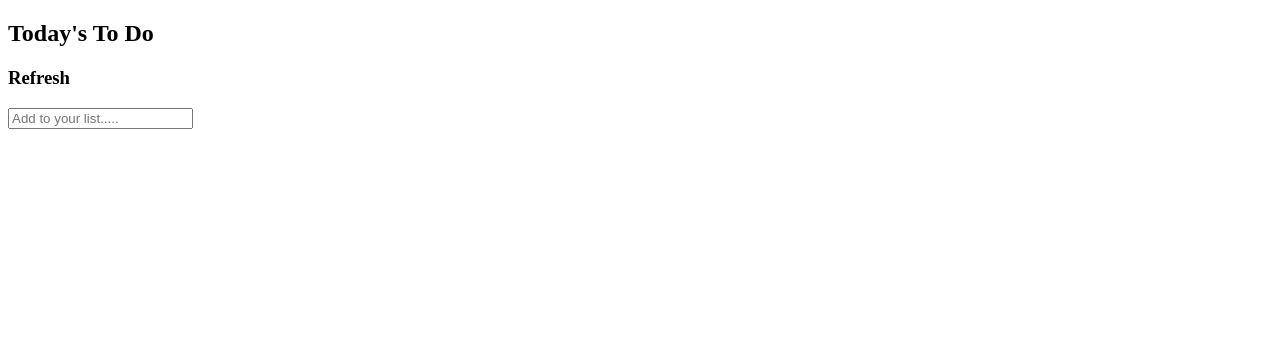
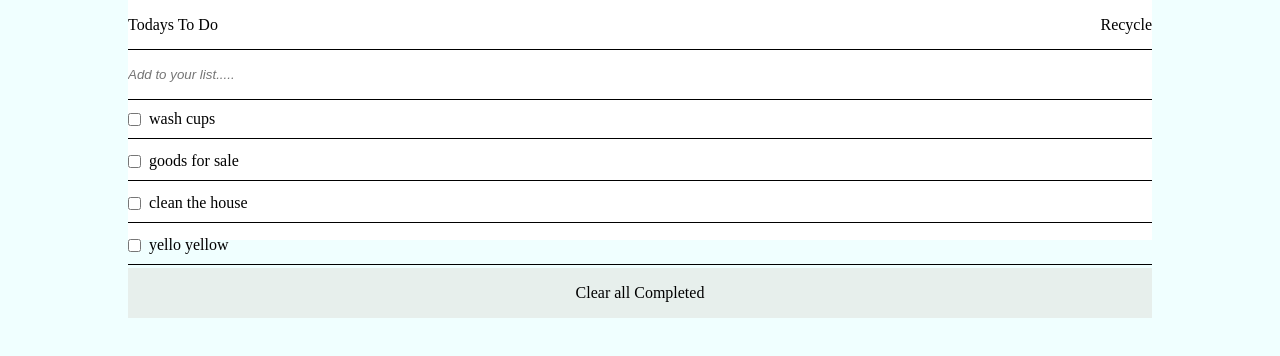
Before and after one commit to BenjaminMatembe/To_Do_List, a website built with webpack: page src/index.html in a window 1280 px wide. Built offline with nearby package versions, Linux system fonts and the light colour scheme.

Commit message:
Add html and  css rules

```diff
--- a/src/index.html
+++ b/src/index.html
@@ -7,11 +7,12 @@
 </head>
 <body>
 <section>
+  <div class="container">
 
-        <h1>
-            Today's To Do
-        </h1>
-        <h3>Refresh</h3>
+    <header>
+        <span>Todays To Do</span>
+        <span>Recycle</span>
+       </header>
         <form>
             <input type="text" placeholder="Add to your list.....">
         </form>
@@ -19,6 +20,8 @@
         <ul class="createdList">
 
         </ul>
+        <div class="clear"><p>Clear all Completed</p></div>
+  </div>
 
 </section>
 </body>
--- a/src/index.js
+++ b/src/index.js
@@ -1 +1,20 @@
 import './style.css';
+import iterate from './modules/loader.js';
+// const ulList = document.querySelector('.createdList');
+
+// const list = [
+//   { description: ['wash cups', 'goods for sale', 'clean the house', 'yello yellow'] },
+//   { completed: [false, false, false, false] },
+//   { index: [1, 2, 3, 4] },
+
+// ];
+
+// const iterate = () => {
+//   for (let i = 0; i < list[0].description.length; i += 1) {
+//     ulList.innerHTML += `<li><input type="checkbox"/>${list[0].description[i]}</li>`;
+//   }
+// };
+
+window.addEventListener('load', () => {
+  iterate();
+});
--- /dev/null
+++ b/src/modules/loader.js
@@ -0,0 +1,16 @@
+const ulList = document.querySelector('.createdList');
+
+const list = [
+  { description: ['wash cups', 'goods for sale', 'clean the house', 'yello yellow'] },
+  { completed: [false, false, false, false] },
+  { index: [1, 2, 3, 4] },
+
+];
+
+const iterate = () => {
+  for (let i = 0; i < list[0].description.length; i += 1) {
+    ulList.innerHTML += `<li><input type="checkbox"/>${list[0].description[i]}</li>`;
+  }
+};
+
+export default iterate;
--- a/src/style.css
+++ b/src/style.css
@@ -1,3 +1,79 @@
-.header{
-display: flex;
+*{
+  margin: 0;
+  padding: 0;
+  box-sizing: border-box;
+
 }
+body{
+  background-color: azure;
+}
+
+section{
+  /* background-color: pink; */
+  width: 100vw;
+  height: 30vh;
+  display: flex;
+  justify-content: center;
+  /* align-items: center; */
+
+}
+
+.container{
+width: 80%;
+background-color: white;
+height: 100%;
+/* padding-bottom: 20%; */
+/* margin: 10% 0 ; */
+
+}
+
+header{
+  display: flex;
+  justify-content: space-between;
+  align-items: center;
+  /* background-color: red; */
+  border-bottom: 1px solid black;
+  height: 50px;
+
+}
+header span{
+  /* margin: 10px; */
+}
+
+form input{
+  /* background-color: green; */
+  /* width: 94vw; */
+  font-style: italic;
+  height: 50px;
+  width: 100%;
+  border-top: none;
+  border-left: none;
+  border-right: none;
+  border-bottom: 1px solid black;
+}
+.clear{
+  background-color: rgb(231, 239, 236);
+  height: 50px;
+  display: flex;
+  justify-content: center;
+  align-items: center;
+  box-shadow: 4px;
+}
+
+.createdList{
+  list-style: none;
+}
+
+.createdList li {
+  /* background-color: blueviolet; */
+  display: flex;
+  align-items: center;
+  margin-bottom: 3px;
+  padding: 10px 0;
+  border-bottom: 1px solid black;
+  /* margin: 2px; */
+}
+
+.createdList input{
+  margin-right: 8px;
+}
```
Also changed, not shown: dist/index.html, dist/main.main.js.
